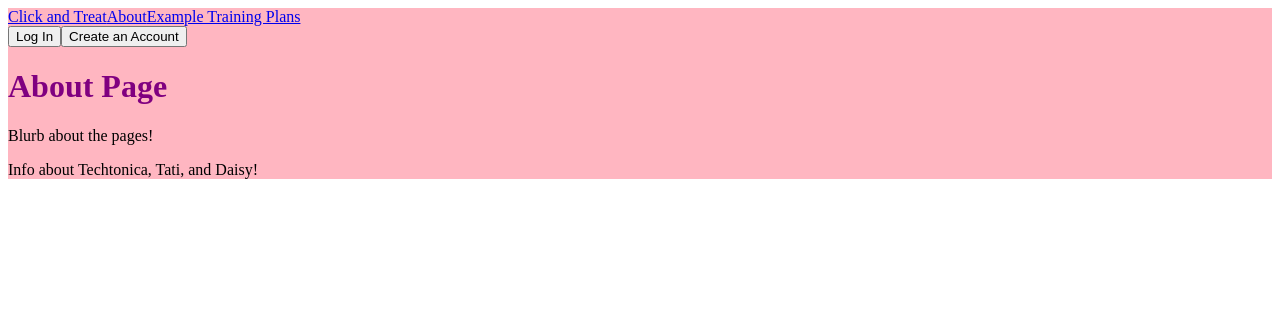
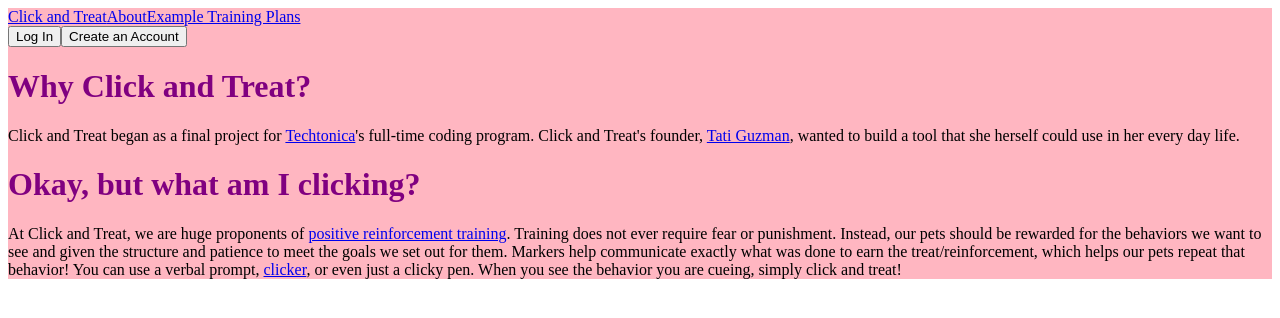
Before and after one commit to tati-guzman/click-and-treat, a React (Vite) app in the folder client/: page /about in a window 1280 px wide. Shown: the top 318 px of the page. Built offline with nearby package versions, Linux system fonts and the light colour scheme.

Commit message:
Adds blurbs about Click and Treat's creation and a little bit of information on positive reinforcement training

```diff
--- a/client/src/pages/About.jsx
+++ b/client/src/pages/About.jsx
@@ -4,16 +4,20 @@
 
 const About = () => {
 
-    console.log("This is the about page!");
-
     return (
         <MainLayout>
             <div>
-                <h1>About Page</h1>
+                <div>
+                    <h1>Why Click and Treat?</h1>
+                    <p>Click and Treat began as a final project for <a href="https://techtonica.org/full-time-program/" target="_blank" rel="noreferrer noopener">Techtonica</a>'s full-time coding program. Click and Treat's founder, <a href="https://www.linkedin.com/in/tati-guzman" target="_blank" rel="noreferrer noopener">Tati Guzman</a>, wanted to build a tool that she herself could use in her every day life.</p>
+                </div>
 
-                {/* Add in actual information as well as relevant pictures! */}
-                <p>Blurb about the pages!</p>
-                <p>Info about Techtonica, Tati, and Daisy!</p>
+                <div>
+                    <h1>Okay, but what am I clicking?</h1>
+                    <p>At Click and Treat, we are huge proponents of <a href="https://www.petmd.com/dog/behavior/how-to-train-a-dog-with-positive-reinforcement" target="_blank" rel="noreferrer noopener">positive reinforcement training</a>. Training does not ever require fear or punishment. Instead, our pets should be rewarded for the behaviors we want to see and given the structure and patience to meet the goals we set out for them. Markers help communicate exactly what was done to earn the treat/reinforcement, which helps our pets repeat that behavior! You can use a verbal prompt, <a href="https://www.chewy.com/sungrow-clickers-wrist-band-dog-cat/dp/241963?utm_source=google-product&utm_medium=cpc&utm_campaign=20027453190&utm_content=&gad_source=1&gclid=Cj0KCQjw1Yy5BhD-ARIsAI0RbXanQDkH7sRLq4VmjeO7Rnly8DvafmwGsIVuhFdIOUJD91sjPmrJwAcaArLHEALw_wcB" target="_blank" rel="noreferrer noopener">clicker</a>, or even just a clicky pen. When you see the behavior you are cueing, simply click and treat!</p>
+                </div>
+
+                {/* Future Sections should include: blurb about Tati, some fun facts about Techtonica, and pictures of Daisy, Luke, and Han! */}
 
             </div>
         </MainLayout>
```
